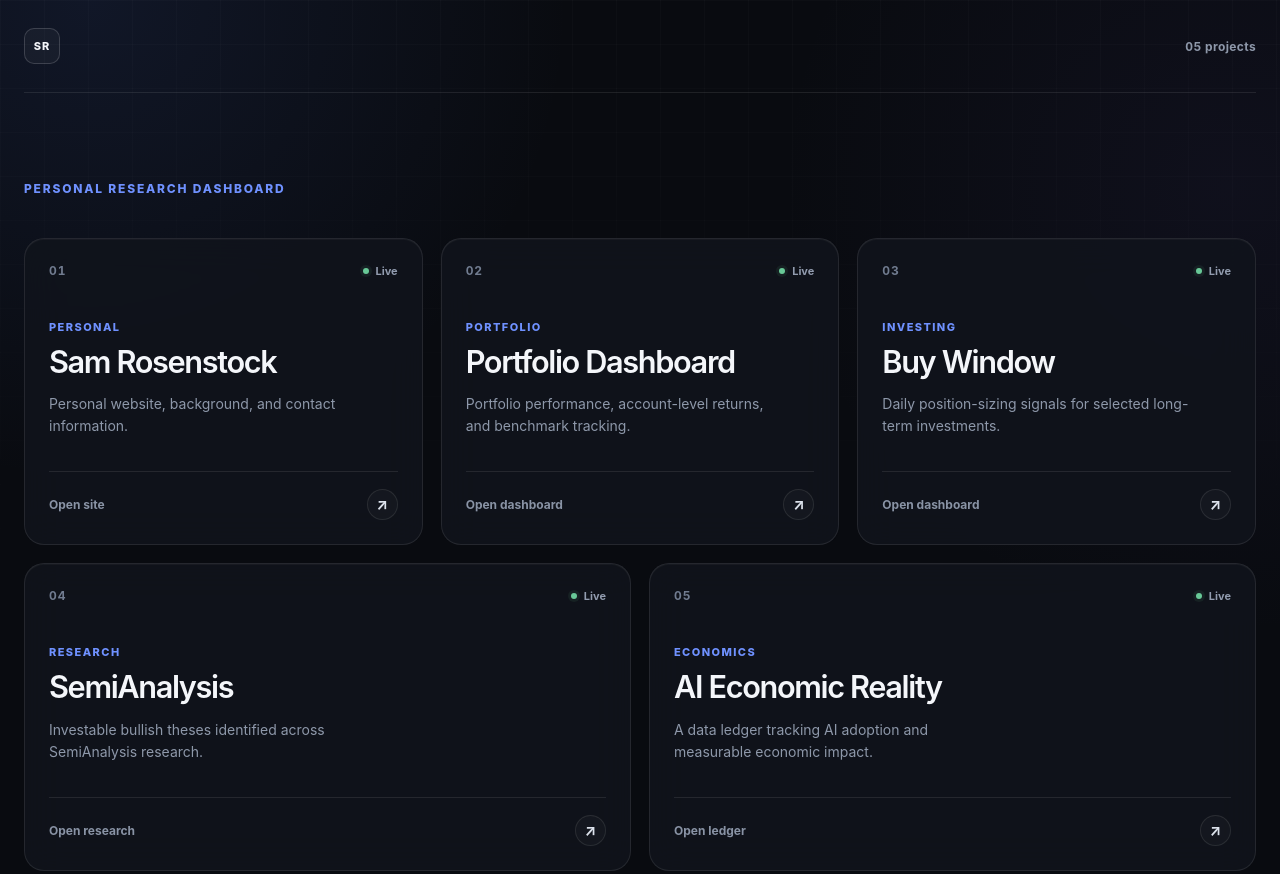
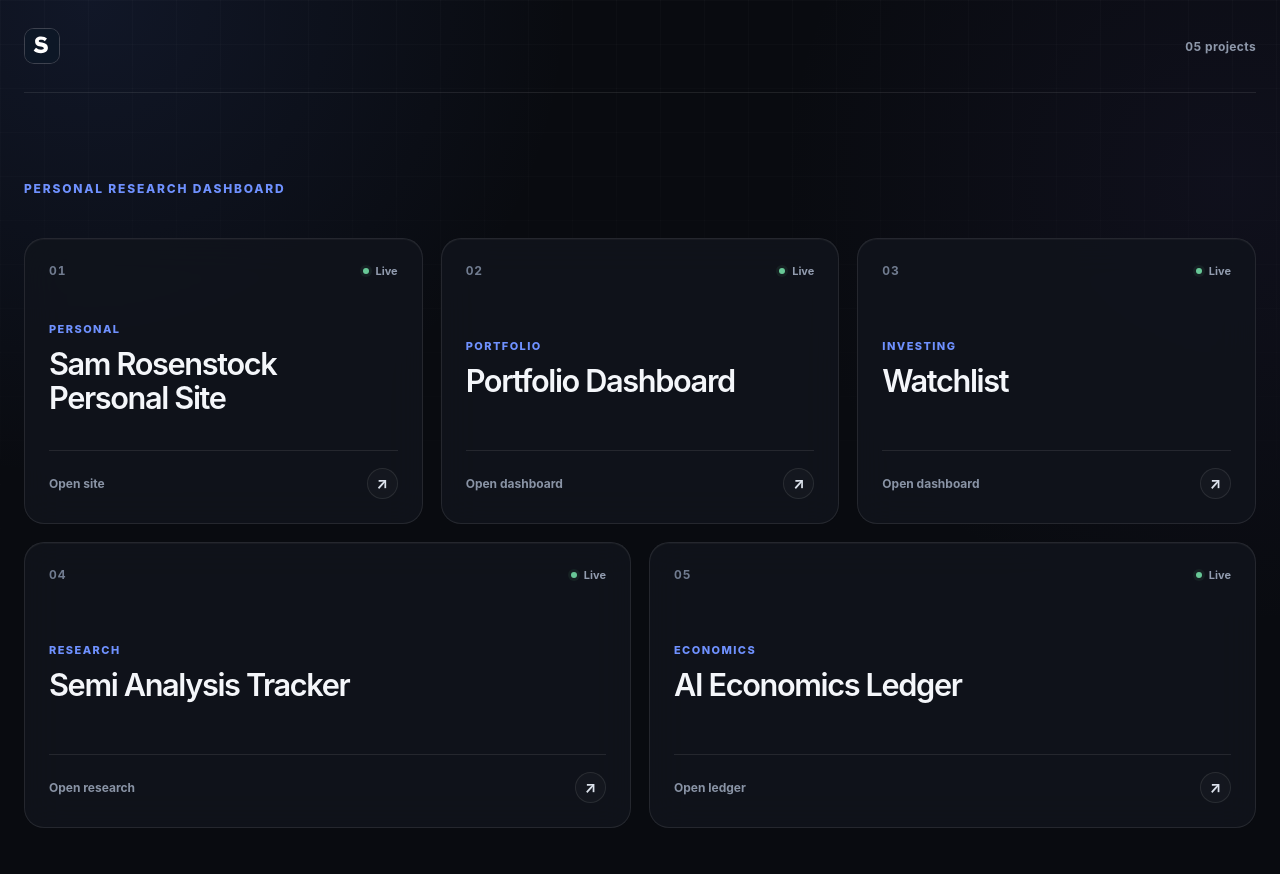
Before and after one commit to samrosenstock10/sam-landing-project-page, a plain HTML site: page index.html in a window 1280 px wide. Shown: the top 874 px of the page. Drawn offline with Linux system fonts and the light colour scheme.

Commit message:
Rename project cards and remove descriptions

```diff
--- a/index.html
+++ b/index.html
@@ -9,14 +9,14 @@
     />
     <meta name="theme-color" content="#090b10" />
     <title>Sam Rosenstock | Projects</title>
-    <link rel="icon" href="/favicon.svg" type="image/svg+xml" />
+    <link rel="icon" href="/favicon.svg?v=2" type="image/svg+xml" />
     <link rel="stylesheet" href="/styles.css" />
   </head>
   <body>
     <div class="page-shell">
       <header class="site-header">
         <a class="brand" href="/" aria-label="Sam Rosenstock projects home">
-          <span class="brand-mark">SR</span>
+          <span class="brand-mark"><img src="/favicon.svg?v=2" alt="" /></span>
         </a>
         <span class="project-count">05 projects</span>
       </header>
@@ -39,8 +39,7 @@
             </div>
             <div class="card-content">
               <p class="card-kicker">Personal</p>
-              <h2>Sam Rosenstock</h2>
-              <p>Personal website, background, and contact information.</p>
+              <h2>Sam Rosenstock Personal Site</h2>
             </div>
             <div class="card-footer" aria-hidden="true">
               <span>Open site</span>
@@ -61,7 +60,6 @@
             <div class="card-content">
               <p class="card-kicker">Portfolio</p>
               <h2>Portfolio Dashboard</h2>
-              <p>Portfolio performance, account-level returns, and benchmark tracking.</p>
             </div>
             <div class="card-footer" aria-hidden="true">
               <span>Open dashboard</span>
@@ -81,8 +79,7 @@
             </div>
             <div class="card-content">
               <p class="card-kicker">Investing</p>
-              <h2>Buy Window</h2>
-              <p>Daily position-sizing signals for selected long-term investments.</p>
+              <h2>Watchlist</h2>
             </div>
             <div class="card-footer" aria-hidden="true">
               <span>Open dashboard</span>
@@ -102,8 +99,7 @@
             </div>
             <div class="card-content">
               <p class="card-kicker">Research</p>
-              <h2>SemiAnalysis</h2>
-              <p>Investable bullish theses identified across SemiAnalysis research.</p>
+              <h2>Semi Analysis Tracker</h2>
             </div>
             <div class="card-footer" aria-hidden="true">
               <span>Open research</span>
@@ -123,8 +119,7 @@
             </div>
             <div class="card-content">
               <p class="card-kicker">Economics</p>
-              <h2>AI Economic Reality</h2>
-              <p>A data ledger tracking AI adoption and measurable economic impact.</p>
+              <h2>AI Economics Ledger</h2>
             </div>
             <div class="card-footer" aria-hidden="true">
               <span>Open ledger</span>
```
